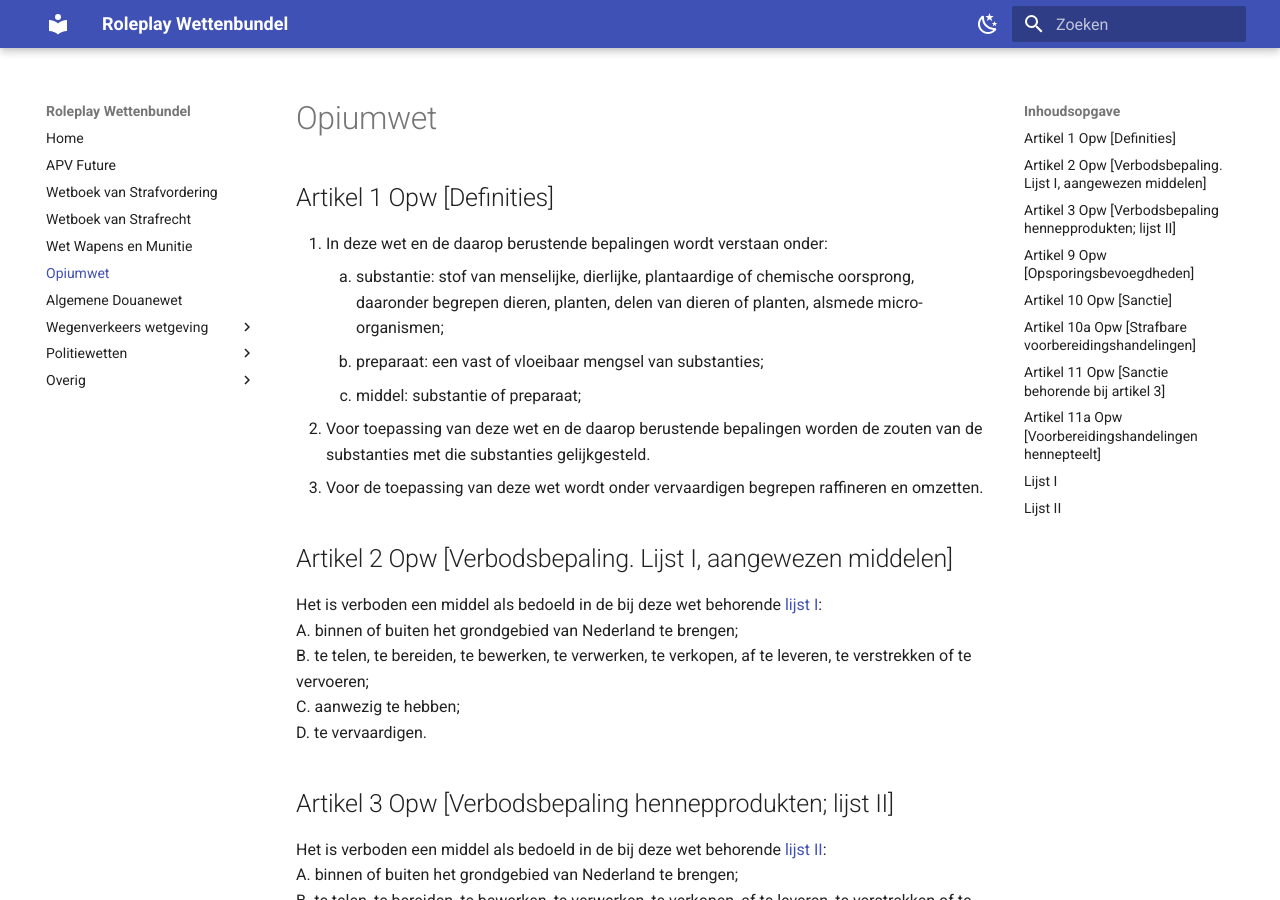
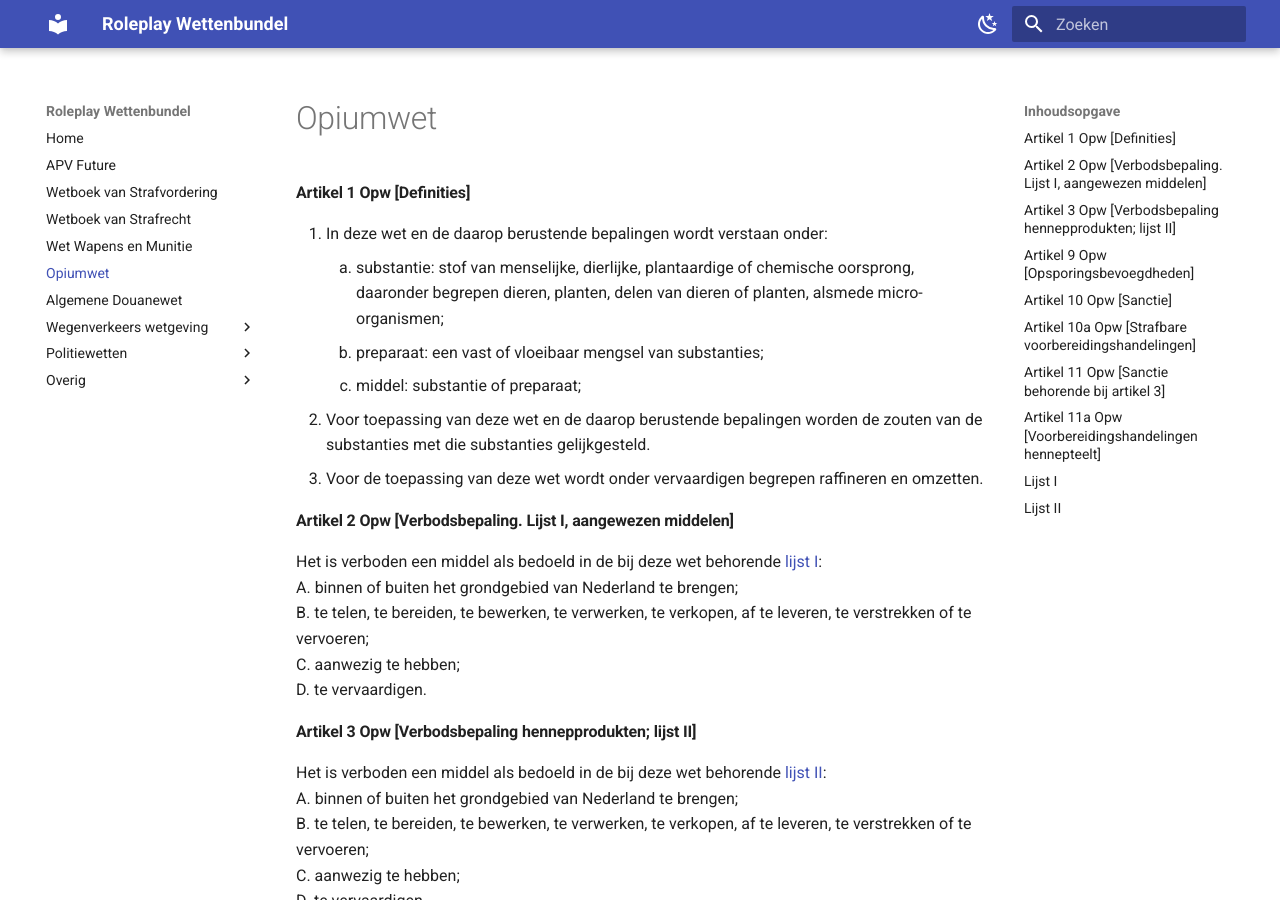
Before and after one commit to EnriqueFernandez20/FutureRP-Wettenbundel, an MkDocs documentation site: the page built from docs/opiumwet.md, in a window 1280 px wide and 900 px high. Built offline with MkDocs 1.6.1 and Material for MkDocs 9.7.7, drawn with Linux system fonts in a browser that asks for light colours.

```diff
--- a/docs/opiumwet.md
+++ b/docs/opiumwet.md
@@ -1,6 +1,6 @@
 # Opiumwet
 
-## Artikel 1 Opw [Definities]
+#### Artikel 1 Opw [Definities]
 
 1. In deze wet en de daarop berustende bepalingen wordt verstaan onder:
     1. substantie: stof van menselijke, dierlijke, plantaardige of chemische oorsprong, daaronder begrepen dieren, planten, delen van dieren of planten, alsmede micro-organismen;
@@ -9,7 +9,7 @@
 2. Voor toepassing van deze wet en de daarop berustende bepalingen worden de zouten van de substanties met die substanties gelijkgesteld.
 3. Voor de toepassing van deze wet wordt onder vervaardigen begrepen raffineren en omzetten.
 
-## Artikel 2 Opw [Verbodsbepaling. Lijst I, aangewezen middelen]
+#### Artikel 2 Opw [Verbodsbepaling. Lijst I, aangewezen middelen]
 
 Het is verboden een middel als bedoeld in de bij deze wet behorende [lijst I](#lijst-i):
 A. binnen of buiten het grondgebied van Nederland te brengen;
@@ -17,7 +17,7 @@ B. te telen, te bereiden, te bewerken, te verwerken, te verkopen, af te leveren,
 C. aanwezig te hebben;
 D. te vervaardigen.
 
-## Artikel 3 Opw [Verbodsbepaling hennepprodukten; lijst II]
+#### Artikel 3 Opw [Verbodsbepaling hennepprodukten; lijst II]
 
 Het is verboden een middel als bedoeld in de bij deze wet behorende [lijst II](#lijst-ii):
 A. binnen of buiten het grondgebied van Nederland te brengen;
@@ -25,7 +25,7 @@ B. te telen, te bereiden, te bewerken, te verwerken, te verkopen, af te leveren,
 C. aanwezig te hebben;
 D. te vervaardigen.
 
-## Artikel 9 Opw [Opsporingsbevoegdheden]
+#### Artikel 9 Opw [Opsporingsbevoegdheden]
 
 1. De opsporingsambtenaren hebben, voor zover dat redelijkerwijs voor de vervulling van hun taak nodig is, toegang:
     1. tot de vervoermiddelen, met inbegrip van woongedeelten, waarvan hun bekend is, of waarvan redelijkerwijze door hen kan worden vermoed, dat daarmede ingevoerd of vervoerd worden of dat daarin, daarop of daaraan bewaard worden of aanwezig zijn middelen als bedoeld in [lijst I](#lijst-i) of [II](#lijst-ii);
@@ -33,7 +33,7 @@ D. te vervaardigen.
 2. Zij zijn bevoegd een persoon, verdacht van een bij deze wet als misdrijf strafbaar gesteld feit, bij het bestaan van ernstige bezwaren tegen deze, aan de kleding te onderzoeken.
 3. Zij zijn te allen tijde bevoegd tot inbeslagneming van daarvoor vatbare voorwerpen. Zij kunnen daartoe hun uitlevering vorderen.
 
-## Artikel 10 Opw [Sanctie]
+#### Artikel 10 Opw [Sanctie]
 
 1. Hij die handelt in strijd met een in [artikel 2](#artikel-2-opw-verbodsbepaling-lijst-i-aangewezen-middelen) gegeven verbod wordt gestraft met gevangenisstraf van ten hoogste zes maanden of geldboete van de vierde categorie.
 2. Hij die opzettelijk handelt in strijd met het in [artikel 2](#artikel-2-opw-verbodsbepaling-lijst-i-aangewezen-middelen), onder C, gegeven verbod wordt gestraft met gevangenisstraf van ten hoogste 36 maanden of geldboete van de vijfde categorie.
@@ -41,7 +41,7 @@ D. te vervaardigen.
 4. Hij die opzettelijk handelt in strijd met een in [artikel 2](#artikel-2-opw-verbodsbepaling-lijst-i-aangewezen-middelen) onder A, gegeven verbod, wordt gestraft met gevangenisstraf van ten hoogste 144 maanden of geldboete van de vijfde categorie.
 5. Indien het feit, bedoeld in het tweede onderscheidenlijk vierde lid, betrekking heeft op een geringe hoeveelheid, bestemd voor eigen gebruik, wordt gevangenisstraf van ten hoogste 12 maanden of geldboete van de derde categorie opgelegd.
 
-## Artikel 10a Opw [Strafbare voorbereidingshandelingen]
+#### Artikel 10a Opw [Strafbare voorbereidingshandelingen]
 
 1. Hij die om een feit, bedoeld in het derde of vierde lid van [artikel 10](#artikel-10-opw-sanctie), voor te bereiden of te bevorderen:
    1. een ander tracht te bewegen om dat feit te plegen, te doen plegen, mede te plegen of uit te lokken, om daarbij behulpzaam te zijn of om daartoe gelegenheid, middelen of inlichtingen te verschaffen,
@@ -50,7 +50,7 @@ D. te vervaardigen.
    wordt gestraft met gevangenisstraf van ten hoogste 36 maanden of geldboete van de vijfde categorie.
 2. Niet strafbaar is hij die de in het eerste lid omschreven feiten begaat met betrekking tot het binnen of buiten het grondgebied van Nederland brengen van een geringe hoeveelheid, bestemd voor eigen gebruik.
 
-## Artikel 11 Opw [Sanctie behorende bij artikel 3]
+#### Artikel 11 Opw [Sanctie behorende bij artikel 3]
 
 1. Hij die handelt in strijd met een in [artikel 3](#artikel-3-opw-verbodsbepaling-hennepprodukten-lijst-ii) gegeven verbod, wordt gestraft met gevangenisstraf van ten hoogste een maand of geldboete van de tweede categorie.
 2. Hij die opzettelijk handelt in strijd met een in [artikel 3](#artikel-3-opw-verbodsbepaling-hennepprodukten-lijst-ii) onder B, C of D, gegeven verbod, wordt gestraft met gevangenisstraf van ten hoogste 24 maanden of geldboete van de vierde categorie.
@@ -58,7 +58,7 @@ D. te vervaardigen.
 4. Indien een feit als bedoeld in het tweede of derde lid, betrekking heeft op een grote hoeveelheid van een middel, wordt gevangenisstraf van ten hoogste 72 maanden of geldboete van de vijfde categorie opgelegd. Een grote hoeveelheid is ten minste 1000 gram.
 5. Het tweede lid is niet van toepassing, indien het feit betrekking heeft op een hoeveelheid van hennep of hasjiesj van ten hoogste 30 gram.
 
-## Artikel 11a Opw [Voorbereidingshandelingen hennepteelt]
+#### Artikel 11a Opw [Voorbereidingshandelingen hennepteelt]
 
 Hij die stoffen of voorwerpen bereidt, bewerkt, verwerkt, te koop aanbiedt, verkoopt, aflevert, verstrekt, vervoert, vervaardigt of voorhanden heeft dan wel vervoermiddelen, ruimten, gelden of andere betaalmiddelen voorhanden heeft of gegevens voorhanden heeft, waarvan hij weet of ernstige reden heeft om te vermoeden dat zij bestemd zijn tot het plegen van een van de in [artikel 11](#artikel-11-opw-sanctie-behorende-bij-artikel-3), tweede en vierde lid, strafbaar gestelde feiten, wordt gestraft met gevangenisstraf van ten hoogste 36 maanden of geldboete van de vijfde categorie.
 
```
